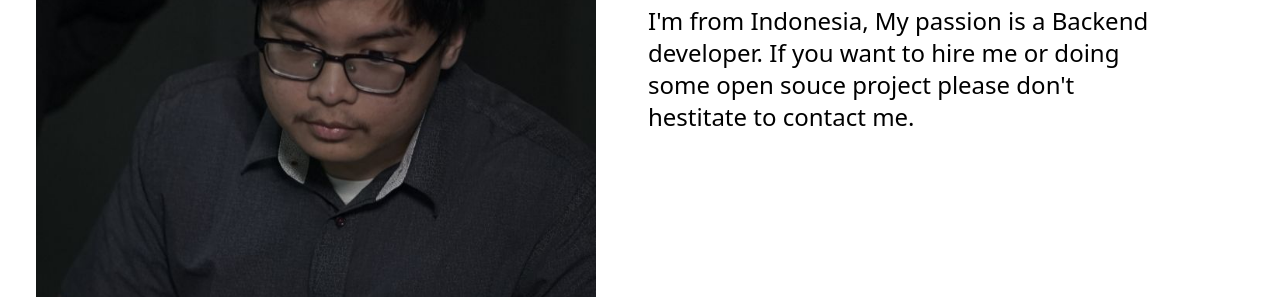
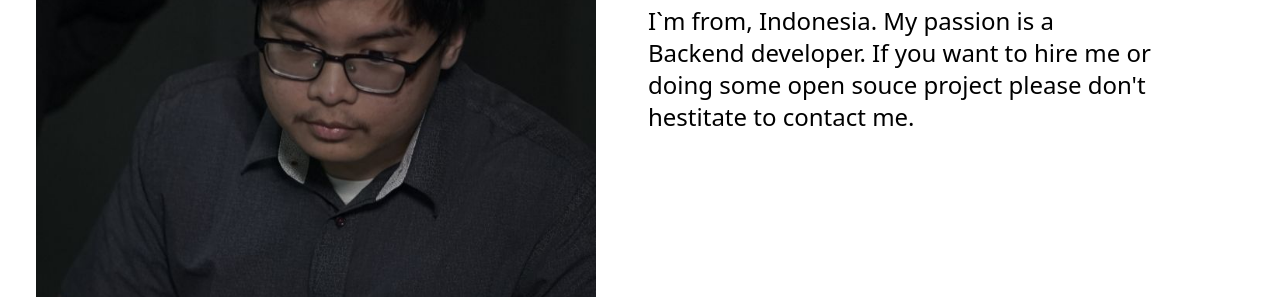
Before and after one commit to Rafieaydin/rafieaydin.github.io, a website with bundled scripts: page index.html in a window 1280 px wide. Shown: the part 503-800 px from the top of the page. Built offline with nearby package versions, Linux system fonts and the light colour scheme.

Commit message:
Fix typo

```diff
--- a/Assets/js/project.js
+++ b/Assets/js/project.js
@@ -9,7 +9,7 @@ const nodeproject = () => {
           '  <img src="../../Assets/image/'+e.image+'" class="w-full h-full object-center object-cover">'+
        ' </div>'+
         '<h3 class="mt-3 text-sm text-gray-500">'+
-            '<a href="'+e.links+'">'+
+            '<a target="_blank" href="'+e.links+'">'+
                 '<span class="absolute inset-0"></span>'+
                 e.kategori +
             '</a>'+
--- a/index.html
+++ b/index.html
@@ -100,7 +100,7 @@
                 <div class="text-left md:text-5xl text-4xl  md:inline-block hidden  fw-bold font-bold text-zinc-800 uppercase md:mr-20 name">
                     <span class="text-zinx-700">Hello </span>, im rafie</div>
                 <div class="text-left text-2xl w-4/5 mt-4  desc_name">
-                    I'm from Indonesia, My passion is a Backend developer. If you want to hire me or doing some open
+                    I`m from, Indonesia. My passion is a Backend developer. If you want to hire me or doing some open
                     souce project please don't hestitate to contact me.
                 </div>
                 <div class="flex  mt-4 md:mr-20 logo_media">
@@ -133,7 +133,7 @@
                 <div class="text-left md:text-5xl text-4xl  fw-bold font-bold text-zinc-800 uppercase md:mr-20 name_m">
                     <span class="text-zinx-700">Hello </span>, im rafie</div>
                 <div class="text-left text-2xl w-4/5 mt-4  desc_names">
-                    I'm from Indonesia, My passion is a Backend developer. If you want to hire me or doing some open
+                    I`m from, Indonesia. My passion is a Backend developer. If you want to hire me or doing some open
                     souce project please don't hestitate to contact me.
                 </div>
                 <div class="flex  mt-4 md:mr-20 logo_media">
```
